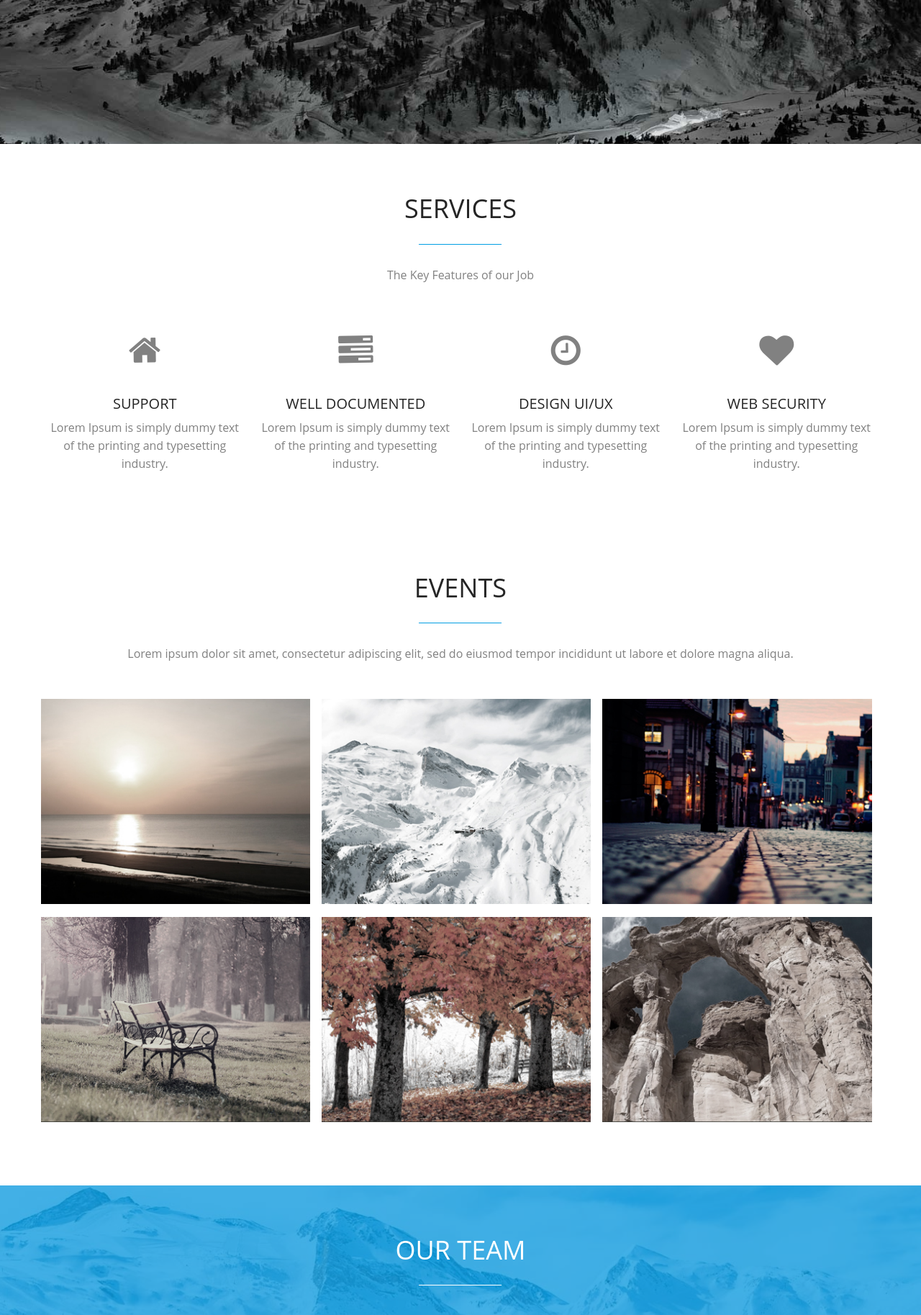
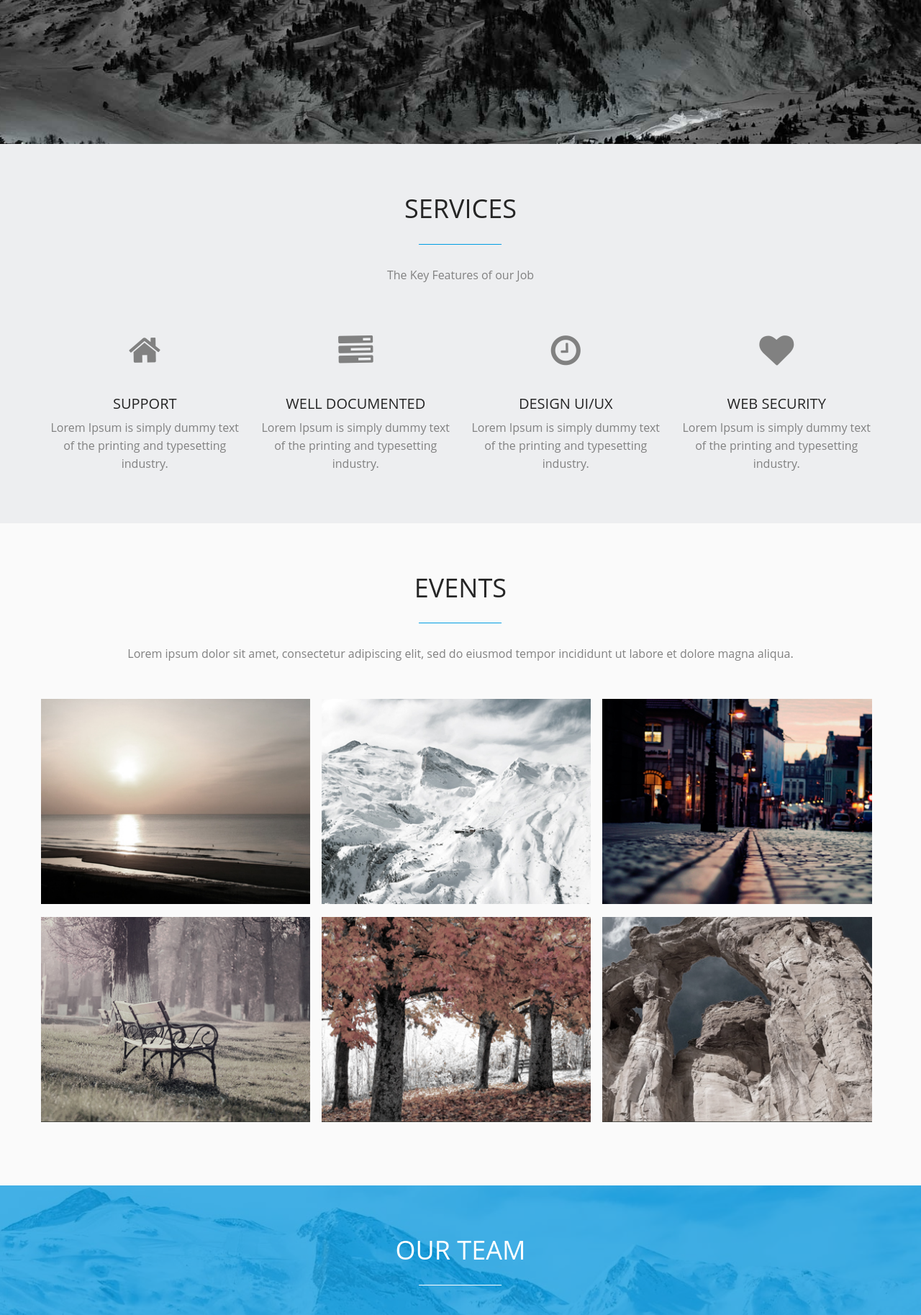
Before and after one commit to oxyfly/oxyfly.github.io, a PHP site: page / in a window 1280 px wide. Shown: the part 600-2427 px from the top of the page at 72% size. Run offline with PHP 8.4, Linux system fonts and the light colour scheme.

Commit message:
changed some sections background color

```diff
--- a/css/main.css
+++ b/css/main.css
@@ -590,6 +590,10 @@ h1.navbar-brand {
 	Services
 ==================================================================*/
 
+#service {
+    background-color: #edeef0;
+}
+
 .service-icon {
     border: 3px solid transparent;
     display: inline-block;
@@ -632,6 +636,10 @@ h1.navbar-brand {
 /*=================================================================
 	Portfolio
 ==================================================================*/
+
+#portfolio {
+    background-color: #fafafa;
+}
 
 .project-wrapper {
     margin: 0;
```
